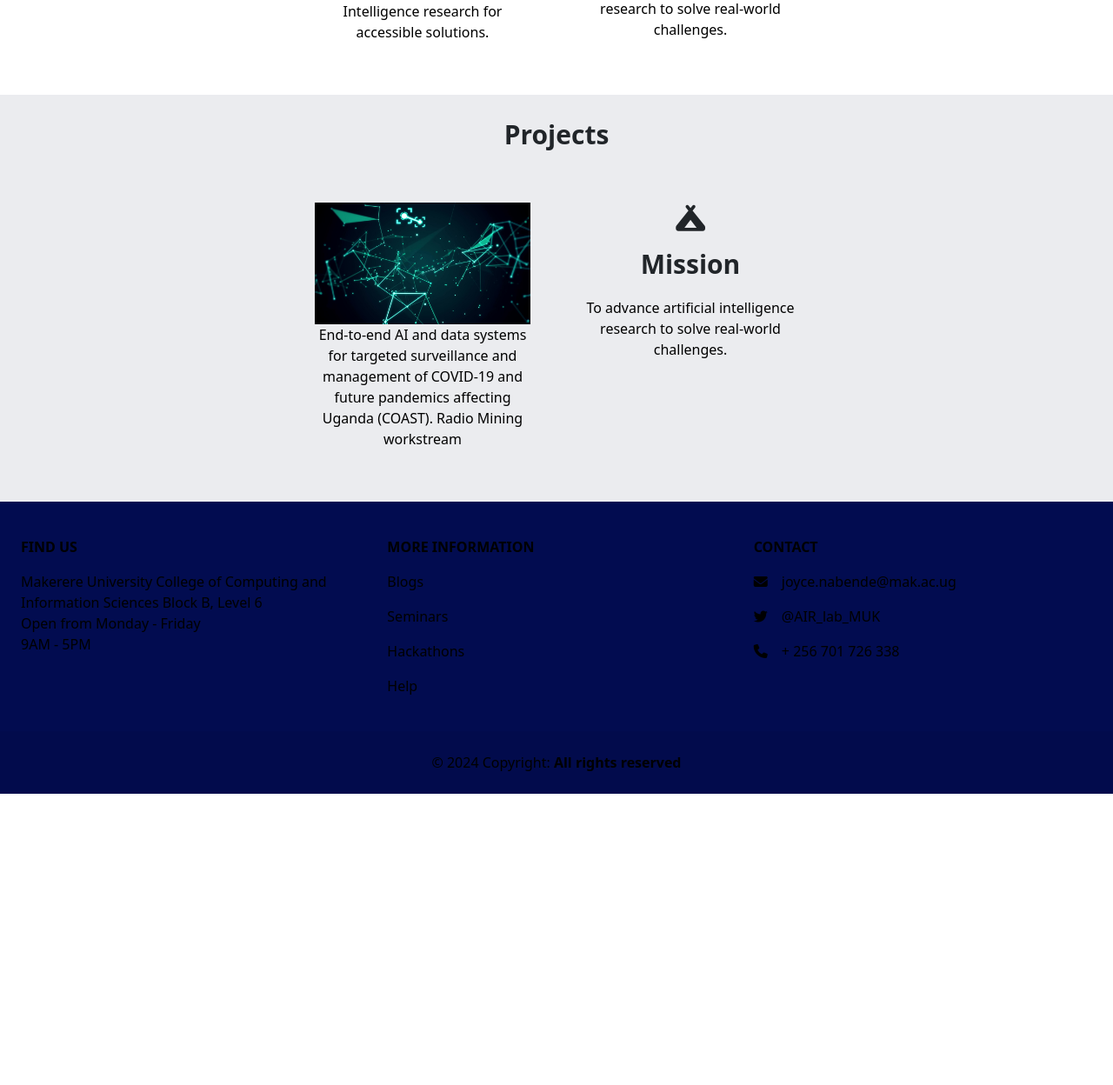
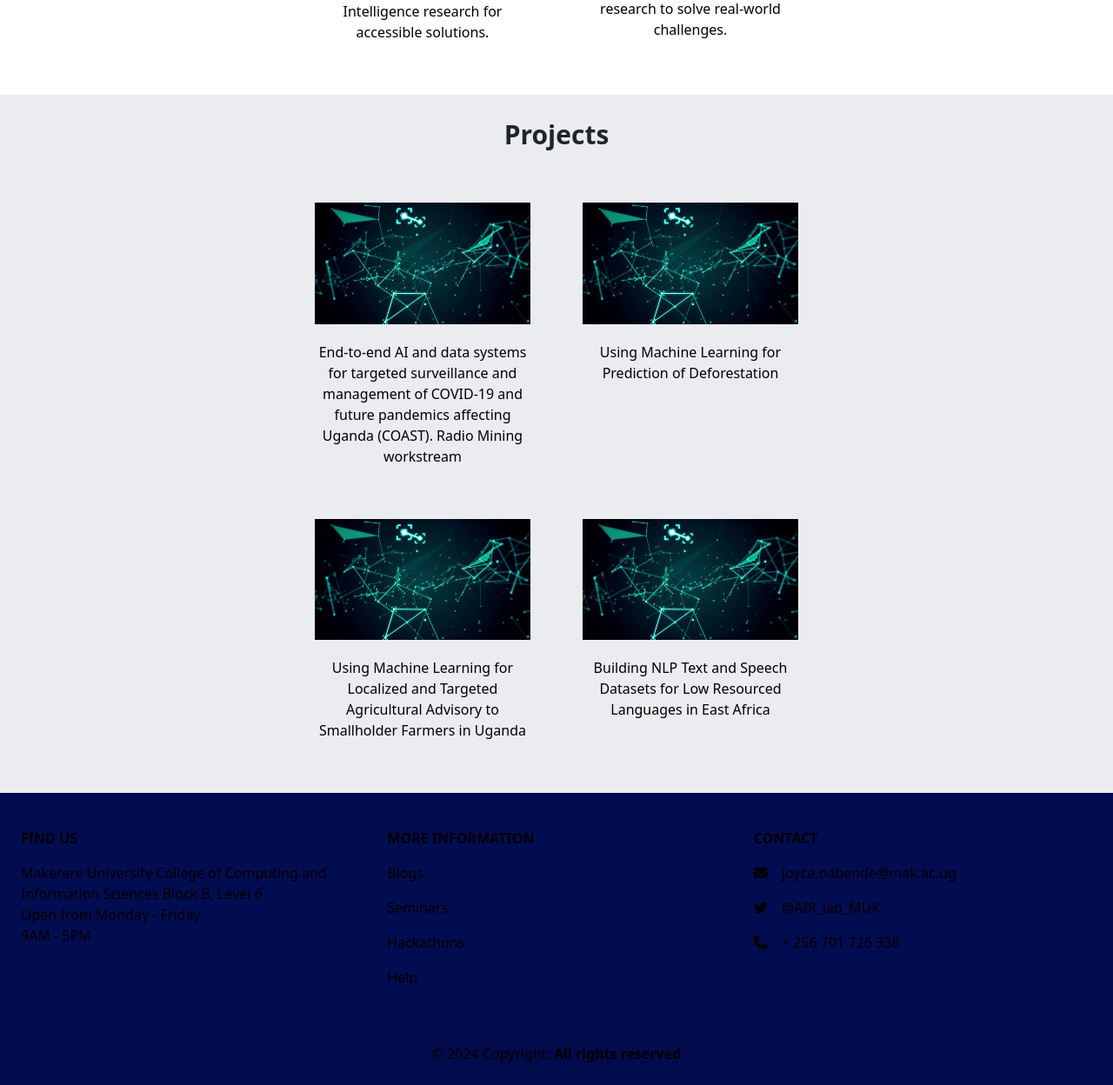
Before and after one commit to Ssaava/Django-CRM, a Django app: page / in a window 1280 px wide; the page is wider, and only the part inside the window is pictured. Shown: the part 1215-2463 px from the top of that part at 87% size. Before the commit the page ends 2128 px from the top of that part, so only its background shows below. Run offline with Django 5.2, Linux system fonts and the light colour scheme; some libraries are stand-ins or nearby versions.

Commit message:
added new pages currently empty

```diff
--- a/MicroScope/settings.py
+++ b/MicroScope/settings.py
@@ -124,8 +124,9 @@ USE_TZ = True
 STATIC_URL = 'static/'
 STATIC_ROOT = BASE_DIR / 'staticFiles'
 
-# new code
-STATICFILES_DIRS = [os.path.join(BASE_DIR, "static")]
+# point to the global static files folder
+STATICFILES_DIRS = [BASE_DIR / "static"]
+
 
 # Default primary key field type
 # https://docs.djangoproject.com/en/5.0/ref/settings/#default-auto-field
--- a/MicroScope/urls.py
+++ b/MicroScope/urls.py
@@ -22,5 +22,5 @@ handler404 = "app.views.page_not_found"
 urlpatterns = [
 
     path('admin/', admin.site.urls),
-    path("", include('app.urls'))
+    path('', include('app.urls'))
 ]
--- a/app/urls.py
+++ b/app/urls.py
@@ -2,8 +2,15 @@ from django.urls import path
 from . import views
 
 app_name = 'app'
-handler404 = "app.views.page_not_found"
+
 urlpatterns = [
-    path('', views.index, name="index"),
-    path('404/', views.page_not_found, name="404")
+    path('', views.home, name="home"),
+    path('hackathon/', views.hackathon, name="hackathon"),
+    path('internship/', views.internship, name="internship"),
+    path('library/', views.library, name="library"),
+    path('projects/', views.projects, name="projects"),
+    path('resources/', views.resources, name="resources"),
+    path('team/', views.team, name="team"),
+    path('404/', views.page_not_found, name="404"),
+
 ]
--- a/app/views.py
+++ b/app/views.py
@@ -2,8 +2,26 @@ from django.shortcuts import render
 from django.http import HttpResponseNotFound
 
 # Create your views here.
-def index(request):
-    return render(request,'pages/home.html')
+def home(request):
+    return render(request, 'pages/home.html')
+
+def hackathon(request):
+    return render(request, 'pages/hackathon.html')
+
+def internship(request):
+    return render(request, 'pages/internship.html')
+
+def library(request):
+    return render(request, 'pages/library.html')
+
+def projects(request):
+    return render(request, 'pages/projects.html')
+
+def resources(request):
+    return render(request, 'pages/resources.html')
+
+def team(request):
+    return render(request, 'pages/team.html')
 
 def page_not_found(request, exception, template_name='pages/404.html'):
     return render(request,template_name)
--- a/static/output.css
+++ b/static/output.css
@@ -675,6 +675,10 @@ video {
   margin-top: 72px;
 }
 
+.mt-5 {
+  margin-top: 1.25rem;
+}
+
 .block {
   display: block;
 }
@@ -774,6 +778,10 @@ video {
 .translate-y-\[-50\%\] {
   --tw-translate-y: -50%;
   transform: translate(var(--tw-translate-x), var(--tw-translate-y)) rotate(var(--tw-rotate)) skewX(var(--tw-skew-x)) skewY(var(--tw-skew-y)) scaleX(var(--tw-scale-x)) scaleY(var(--tw-scale-y));
+}
+
+.cursor-pointer {
+  cursor: pointer;
 }
 
 .flex-col {
@@ -1156,6 +1164,14 @@ video {
 }
 
 @media (min-width: 640px) {
+  .sm\:w-\[18rem\] {
+    width: 18rem;
+  }
+
+  .sm\:w-full {
+    width: 100%;
+  }
+
   .sm\:max-w-sm {
     max-width: 24rem;
   }
@@ -1182,6 +1198,14 @@ video {
 }
 
 @media (min-width: 768px) {
+  .md\:w-\[18rem\] {
+    width: 18rem;
+  }
+
+  .md\:w-full {
+    width: 100%;
+  }
+
   .md\:grid-cols-2 {
     grid-template-columns: repeat(2, minmax(0, 1fr));
   }
@@ -1210,6 +1234,10 @@ video {
 
   .lg\:hidden {
     display: none;
+  }
+
+  .lg\:w-\[18rem\] {
+    width: 18rem;
   }
 
   .lg\:flex-1 {
--- a/templates/components/header.html
+++ b/templates/components/header.html
@@ -6,7 +6,7 @@
   >
     <div class="flex items-center lg:flex-1">
       <div class="flex items-center lg:flex-1">
-        <a href="#" class="-m-1.5 p-1.5 flex items-center gap-3 text-">
+        <a href="/" class="-m-1.5 p-1.5 flex items-center gap-3 text-">
           <span class="sr-only">Microscopy</span>
           <img
             class="h-6 w-auto"
@@ -40,23 +40,23 @@
       </button>
     </div>
     <div class="hidden lg:flex lg:gap-x-12 items-center">
-      <a href="#" class="text-sm font-semibold leading-6 text-gray-900">
+      <a href="/projects" class="text-sm font-semibold leading-6 text-gray-900">
         Projects
       </a>
-      <a href="#" class="text-sm font-semibold leading-6 text-gray-900">
+      <a href="/hackathon" class="text-sm font-semibold leading-6 text-gray-900">
         Hackathon
       </a>
-      <a href="#" class="text-sm font-semibold leading-6 text-gray-900">
+      <a href="/internship" class="text-sm font-semibold leading-6 text-gray-900">
         Internship
       </a>
-      <a href="#" class="text-sm font-semibold leading-6 text-gray-900">
+      <a href="/resources" class="text-sm font-semibold leading-6 text-gray-900">
         Resources
       </a>
 
-      <a href="#" class="text-sm font-semibold leading-6 text-gray-900">
+      <a href="/library" class="text-sm font-semibold leading-6 text-gray-900">
         Library
       </a>
-      <a href="#" class="text-sm font-semibold leading-6 text-gray-900">
+      <a href="/team" class="text-sm font-semibold leading-6 text-gray-900">
         The Team
       </a>
     </div>
@@ -102,37 +102,37 @@
         <div class="-my-6 divide-y divide-gray-500/10">
           <div class="space-y-2 py-6">
             <a
-              href="#"
+              href="/projects"
               class="-mx-3 block rounded-lg px-3 py-2 text-base font-semibold leading-7 text-gray-900 hover:bg-gray-50"
               >Projects
             </a>
             <a
-              href="#"
+              href="/hackathon"
               class="-mx-3 block rounded-lg px-3 py-2 text-base font-semibold leading-7 text-gray-900 hover:bg-gray-50"
             >
               Hackathon
             </a>
 
             <a
-              href="#"
+              href="/internship"
               class="-mx-3 block rounded-lg px-3 py-2 text-base font-semibold leading-7 text-gray-900 hover:bg-gray-50"
             >
               Internship
             </a>
             <a
-              href="#"
+              href="/resources"
               class="-mx-3 block rounded-lg px-3 py-2 text-base font-semibold leading-7 text-gray-900 hover:bg-gray-50"
             >
               Resources
             </a>
             <a
-              href="#"
+              href="/library"
               class="-mx-3 block rounded-lg px-3 py-2 text-base font-semibold leading-7 text-gray-900 hover:bg-gray-50"
             >
               Library
             </a>
             <a
-              href="#"
+              href="/team"
               class="-mx-3 block rounded-lg px-3 py-2 text-base font-semibold leading-7 text-gray-900 hover:bg-gray-50"
             >
               The Team
--- a/templates/pages/components/home/projects.html
+++ b/templates/pages/components/home/projects.html
@@ -5,11 +5,11 @@
   <div class="flex flex-wrap justify-center py-10 gap-5">
     {# Projects List #}
     <a
-      class="w-[18rem] hover:shadow-lg duration-300 p-5 rounded-[1.6rem] block"
+      class="lg:w-[18rem] md:w-full cursor-pointer hover:shadow-lg duration-300 p-5 rounded-[1.6rem] block"
     >
       <img src="{% static 'images/air-bg.jpg' %}" alt="bg Image" />
       <div>
-        <p class="text-center">
+        <p class="text-center mt-5">
           End-to-end AI and data systems for targeted surveillance and
           management of COVID-19 and future pandemics affecting Uganda (COAST).
           Radio Mining workstream
@@ -18,19 +18,36 @@
     </a>
     {# project 2 #}
     <a
-      class="w-[18rem] hover:shadow-lg duration-300 p-5 rounded-[1.6rem] block"
+      class="lg:w-[18rem] md:w-full cursor-pointer hover:shadow-lg duration-300 p-5 rounded-[1.6rem] block"
     >
-      <h3 class="text-center text-[#212529] font-bold text-3xl pb-5">
-        <i class="fa-solid fa-campground text-4xlm mb-5"></i>
-        <p>Mission</p>
-      </h3>
+      <img src="{% static 'images/air-bg.jpg' %}" alt="bg Image" />
       <div>
-        <p class="text-center">
-          To advance artificial intelligence research to solve real-world
-          challenges.
+        <p class="text-center mt-5">
+          Using Machine Learning for Prediction of Deforestation
         </p>
       </div>
     </a>
     {# project 3 #}
+    <a
+      class="lg:w-[18rem] md:w-full cursor-pointer hover:shadow-lg duration-300 p-5 rounded-[1.6rem] block"
+    >
+      <img src="{% static 'images/air-bg.jpg' %}" alt="bg Image" />
+      <div>
+        <p class="text-center mt-5">
+          Using Machine Learning for Localized and Targeted Agricultural Advisory to Smallholder Farmers in Uganda
+        </p>
+      </div>
+    </a>
+    {# project 4 #}
+    <a
+      class="lg:w-[18rem] md:w-full cursor-pointer hover:shadow-lg duration-300 p-5 rounded-[1.6rem] block"
+    >
+      <img src="{% static 'images/air-bg.jpg' %}" alt="bg Image" />
+      <div>
+        <p class="text-center mt-5">
+          Building NLP Text and Speech Datasets for Low Resourced Languages in East Africa
+        </p>
+      </div>
+    </a>
   </div>
 </div>
--- /dev/null
+++ b/templates/pages/hackathon.html
@@ -0,0 +1,6 @@
+{% extends "base.html" %} {% block title%}hackathon{% endblock %} {% block content %}
+{% load static %}
+<section class="h-[700px]  w-full">
+  Hackathon page
+</section>
+{% endblock %}
--- /dev/null
+++ b/templates/pages/internship.html
@@ -0,0 +1,6 @@
+{% extends "base.html" %} {% block title%}Internship{% endblock %} {% block content%}
+{% load static %}
+<section class="h-[700px]  w-full">
+  Internship page
+</section>
+{% endblock %}
--- /dev/null
+++ b/templates/pages/library.html
@@ -0,0 +1,6 @@
+{% extends "base.html" %} {% block title%}Library{% endblock %} {% block content%}
+{% load static %}
+<section class="h-[700px]  w-full">
+  Library page
+</section>
+{% endblock %}
--- /dev/null
+++ b/templates/pages/projects.html
@@ -0,0 +1,6 @@
+{% extends "base.html" %} {% block title%}Projects{% endblock %} {% block content%}
+{% load static %}
+<section class="h-[700px]  w-full">
+  Projects page
+</section>
+{% endblock %}
--- /dev/null
+++ b/templates/pages/resources.html
@@ -0,0 +1,6 @@
+{% extends "base.html" %} {% block title%}Resources{% endblock %} {% block content%}
+{% load static %}
+<section class="h-[700px]  w-full">
+  Resources page
+</section>
+{% endblock %}
--- /dev/null
+++ b/templates/pages/team.html
@@ -0,0 +1,6 @@
+{% extends "base.html" %} {% block title%}Team{% endblock %} {% block content%}
+{% load static %}
+<section class="h-[700px]  w-full">
+  Team page
+</section>
+{% endblock %}
```
Also changed, not shown: 1 other file.
